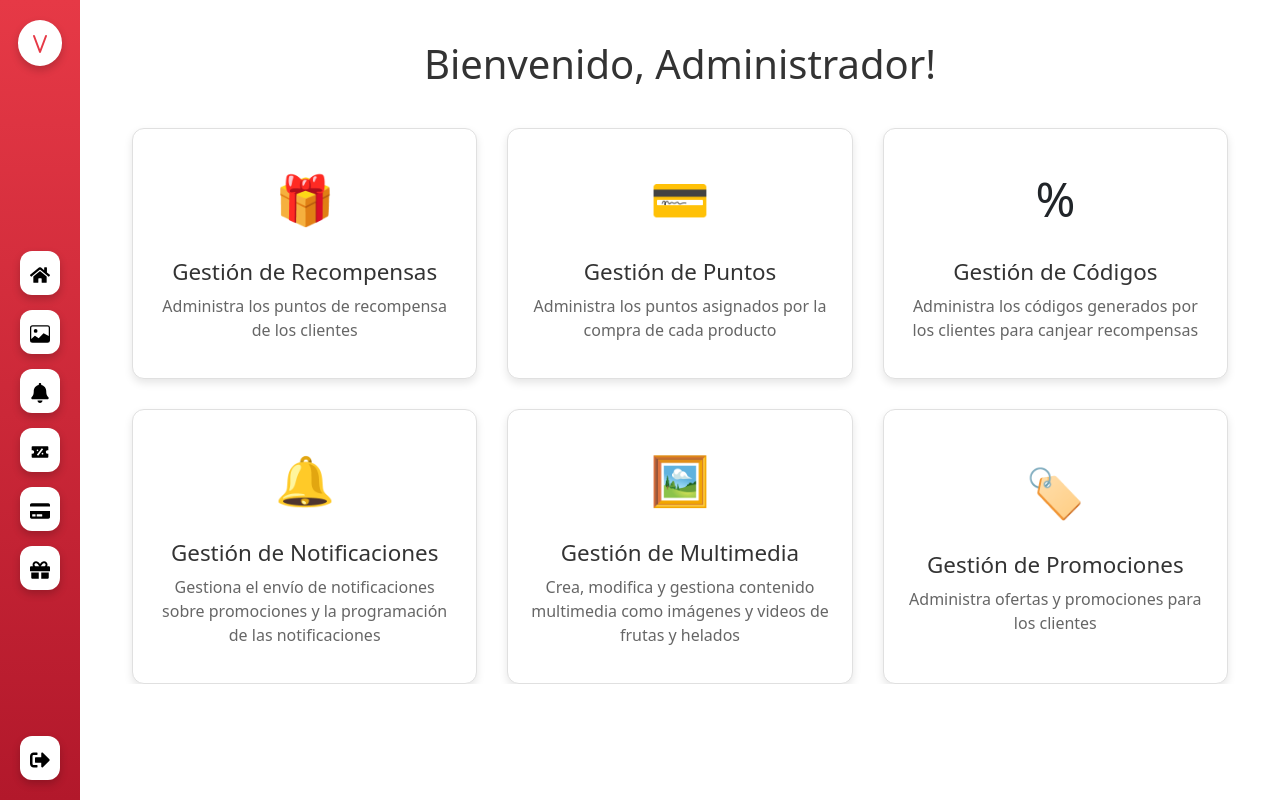
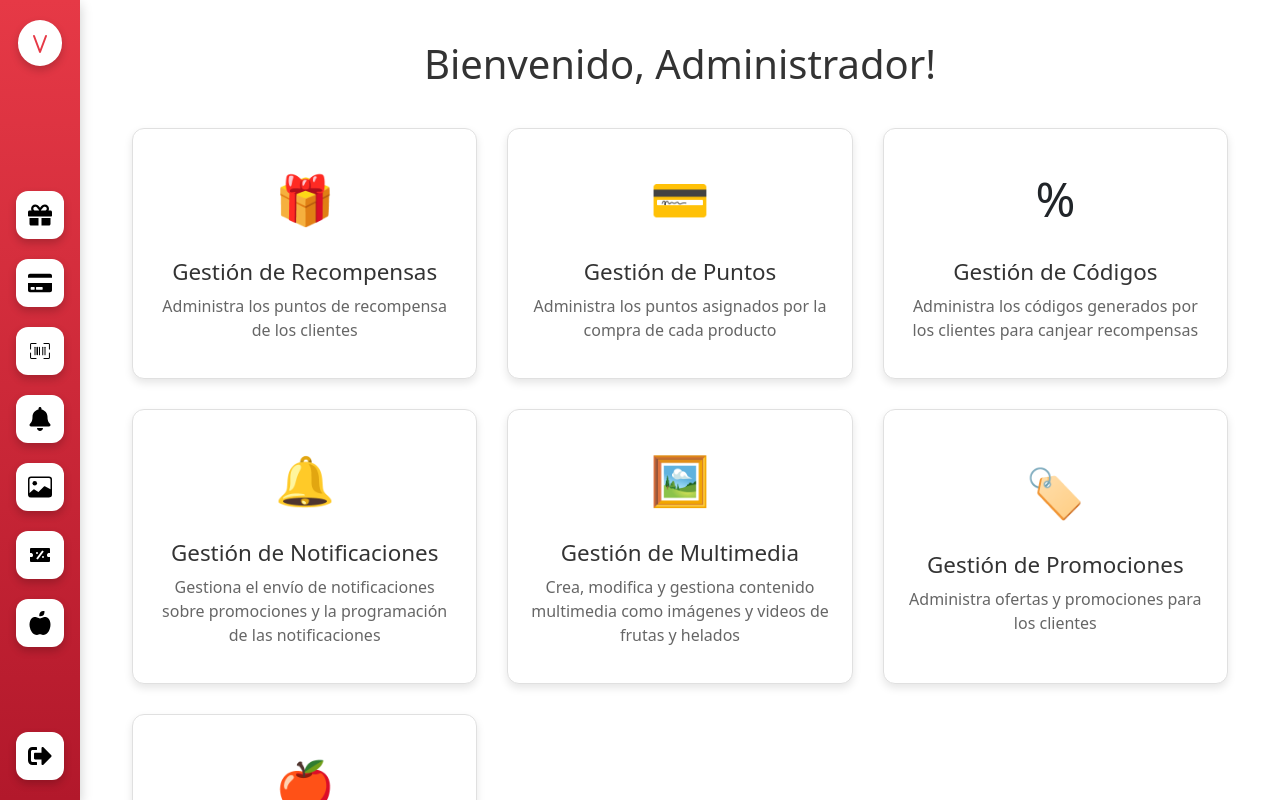
Before and after one commit to vic4or/Villaizan, a Next.js app in the folder frontend/villaizan2d/: page / in a window 1280 px wide. Built offline with nearby package versions, Linux system fonts and the light colour scheme.

Commit message:
Multimedia actualizado

```diff
--- a/frontend/villaizan2d/src/app/components/menu/menu.js
+++ b/frontend/villaizan2d/src/app/components/menu/menu.js
@@ -1,22 +1,51 @@
-import React from 'react';
-import { FaHome, FaGift, FaTags, FaBell, FaSignOutAlt, FaClipboardList, FaCreditCard } from 'react-icons/fa';
+import React, { useState, useRef, useEffect } from 'react';
+import { FaHome, FaGift, FaTags, FaBell, FaSignOutAlt, FaClipboardList, FaCreditCard, FaAppleAlt } from 'react-icons/fa';
 import { BsImage } from 'react-icons/bs';
 import { BiSolidDiscount } from "react-icons/bi";
 import { TbLetterV } from "react-icons/tb";
-import Link from 'next/link'; // Importar Link de Next.js
+import { CiBarcode } from "react-icons/ci";
+import Link from 'next/link';
 
 export default function Menu() {
+  const [isExpanded, setIsExpanded] = useState(false);
+  const menuRef = useRef(null);
+
+  const toggleMenu = () => {
+    setIsExpanded(!isExpanded);
+  };
+
+  // Cierra el menú si se hace clic fuera de él
+  useEffect(() => {
+    const handleClickOutside = (event) => {
+      if (menuRef.current && !menuRef.current.contains(event.target)) {
+        setIsExpanded(false);
+      }
+    };
+
+    document.addEventListener("mousedown", handleClickOutside);
+    return () => {
+      document.removeEventListener("mousedown", handleClickOutside);
+    };
+  }, []);
+
   return (
-    <div style={{
+    <div
+      ref={menuRef}
+      onClick={toggleMenu}
+      style={{
         height: "100vh",
-      width: "80px",
+        width: isExpanded ? "260px" : "80px",
         background: "linear-gradient(to bottom, #e63946, #b2182b)",
         display: "flex",
         flexDirection: "column",
         justifyContent: "space-between",
         alignItems: "center",
-      padding: "20px 0"
-    }}>
+        padding: "20px 0",
+        cursor: "pointer",
+        transition: "width 0.3s ease", // Animación suave al expandir/contraer
+        boxShadow: "0 4px 12px rgba(0, 0, 0, 0.2)"
+      }}
+    >
       {/* Logo */}
       <div style={{ marginBottom: "20px" }}>
         <Link href="/">
@@ -36,52 +65,83 @@ export default function Menu() {
       <div style={{
         display: "flex",
         flexDirection: "column",
-        gap: "15px",
-        alignItems: "center",
+        gap: "20px",
+        alignItems: isExpanded ? "flex-start" : "center",
+        width: "100%",
+        paddingLeft: isExpanded ? "20px" : "0"
       }}>
-        {/* Home */}
+        {/*
         <Link href="/">
           <div style={menuItemStyle} title="Inicio">
-            <FaHome size="20px" style={{ color: "#000" }} />
+            <FaHome size="24px" style={{ color: "#000" }} />
+            {isExpanded && <span style={textStyle}>Inicio</span>}
+          </div>
+        </Link>
+        */}
+
+        {/* Recompensas */}
+        <Link href="/pages/recompensas/lista">
+          <div style={menuItemStyle} title="Recompensas">
+            <FaGift size="24px" style={{ color: "#000" }} />
+            {isExpanded && <span style={textStyle}>Recompensas</span>}
+          </div>
+        </Link>
+
+        {/* Puntos */}
+        <Link href="/pages/puntos/lista">
+          <div style={menuItemStyle} title="Puntos">
+            <FaCreditCard size="24px" style={{ color: "#000" }} />
+            {isExpanded && <span style={textStyle}>Puntos</span>}
+          </div>
+        </Link>
+
+        {/* Canje */}
+        <Link href="/pages/canje/lista">
+          <div style={menuItemStyle} title="Canje">
+            <CiBarcode size="24px" style={{ color: "#000" }} />
+            {isExpanded && <span style={textStyle}>Canje de Códigos</span>}
+          </div>
+        </Link>
+
+        {/* Notificaciones */}
+        <Link href="/pages/notificaciones/lista">
+          <div style={menuItemStyle} title="Notificaciones">
+            <FaBell size="24px" style={{ color: "#000" }} />
+            {isExpanded && <span style={textStyle}>Notificaciones</span>}
           </div>
         </Link>
 
         {/* Multimedia */}
         <Link href="/pages/multimedia/lista">
           <div style={menuItemStyle} title="Multimedia">
-            <BsImage size="20px" style={{ color: "#000" }} />
+            <BsImage size="24px" style={{ color: "#000" }} />
+            {isExpanded && <span style={textStyle}>Multimedia</span>}
           </div>
         </Link>
-
-        {/* Notificaciones */}
-        <div style={menuItemStyle} title="Notificaciones">
-          <FaBell size="20px" style={{ color: "#000" }} />
-        </div>
 
         {/* Promociones */}
         <Link href="/pages/promociones/lista">
           <div style={menuItemStyle} title="Promociones">
-            <BiSolidDiscount size="20px" style={{ color: "#000" }} />
+            <BiSolidDiscount size="24px" style={{ color: "#000" }} />
+            {isExpanded && <span style={textStyle}>Promociones</span>}
           </div>
         </Link>
 
-        {/* Puntos */}
-        <Link href="/pages/puntos/lista">
-          <div style={menuItemStyle} title="Puntos">
-            <FaCreditCard size="20px" style={{ color: "#000" }} />
+        {/* Frutas */}
+        <Link href="/pages/frutas/lista">
+          <div style={menuItemStyle} title="Frutas">
+            <FaAppleAlt size="24px" style={{ color: "#000" }} />
+            {isExpanded && <span style={textStyle}>Frutas</span>}
           </div>
         </Link>
-
-        {/* Recompensas */}
-        <div style={menuItemStyle} title="Recompensas">
-          <FaGift size="20px" style={{ color: "#000" }} />
-        </div>
       </div>
 
       {/* Cerrar sesión */}
+      <Link href="/">
         <div style={menuItemStyle} title="Cerrar Sesión">
-        <FaSignOutAlt size="20px" style={{ color: "#000" }} />
+          <FaSignOutAlt size="24px" style={{ color: "#000" }} />
         </div>
+      </Link>
     </div>
   );
 }
@@ -89,7 +149,18 @@ export default function Menu() {
 const menuItemStyle = {
   background: "#ffffff",
   borderRadius: "12px",
-  padding: "10px",
+  padding: "12px",
   cursor: "pointer",
   boxShadow: "0 4px 8px rgba(0, 0, 0, 0.2)",
+  display: "flex",
+  alignItems: "center",
+  gap: "15px",
+  width: "100%",
+  transition: "background 0.3s ease, padding 0.3s ease",
 };
+
+const textStyle = {
+  color: "#000",
+  fontSize: "18px",
+  fontWeight: "500",
+};
--- a/frontend/villaizan2d/src/app/page.js
+++ b/frontend/villaizan2d/src/app/page.js
@@ -2,7 +2,6 @@
 
 import React from "react";
 import Menu from "./components/menu/menu.js"; // Importar el componente de menú
-
 
 const Icon = ({ name }) => {
   const icons = {
@@ -12,6 +11,7 @@ const Icon = ({ name }) => {
     bell: "🔔",
     image: "🖼️",
     tag: "🏷️",
+    apple: "🍎", // Nuevo icono para "Gestión de Frutas"
   };
   return (
     <span className="icon" style={{ fontSize: '3rem', lineHeight: '1', display: 'flex', justifyContent: 'center', alignItems: 'center', width: '100%', height: '100%' }}>
@@ -81,6 +81,14 @@ export default function Home() {
               </div>
               <h3>Gestión de Promociones</h3>
               <p>Administra ofertas y promociones para los clientes</p>
+            </div>
+            {/* Nueva tarjeta para "Gestión de Frutas" */}
+            <div className="card" onClick={() => window.location.href='/pages/frutas/lista'}>
+              <div className="icon-container">
+                <Icon name="apple" />
+              </div>
+              <h3>Gestión de Frutas</h3>
+              <p>Administra la información sobre las frutas y los productos que las contienen</p>
             </div>
           </div>
         </div>
```
Also changed, not shown: frontend/villaizan2d/src/app/components/multimedia/nuevaMultimedia.js (+7 -104 lines). Lines whose indentation alone changed are shown as unchanged.
